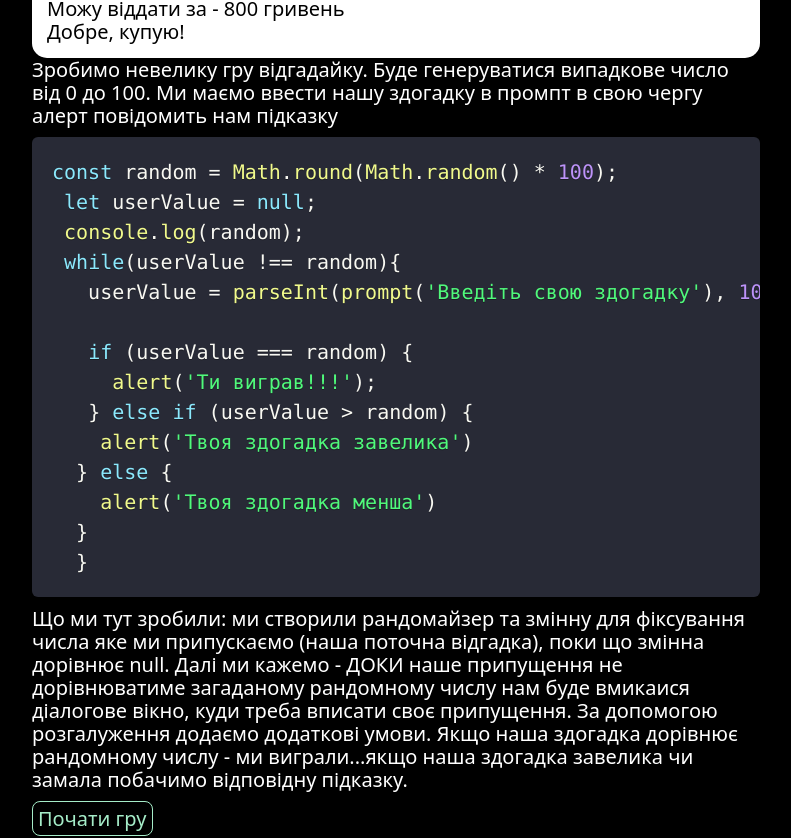
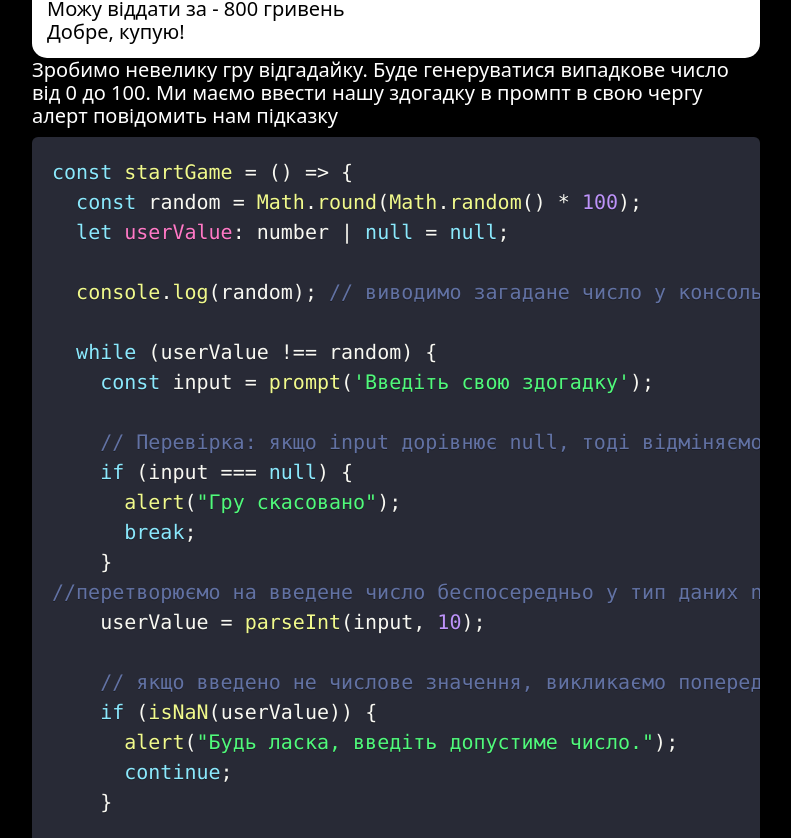
Before and after one commit to Elijah-Vakulenko/web-dev-training, a React (Vite) app: page /cycles in a window 1280 px wide. Shown: the part 1973-2811 px from the top of the page, without its empty margins (244-1035 px from the left). Built offline with nearby package versions, Linux system fonts and the light colour scheme.

Commit message:
Update Cycles.tsx

```diff
--- a/src/pages/Cycles/Cycles.tsx
+++ b/src/pages/Cycles/Cycles.tsx
@@ -29,20 +29,38 @@ while(price > targetPrice && !targetPrice < 800 ){
 }
   console.log('Добре, купую!');`
 
-const game = `const random = Math.round(Math.random() * 100);
- let userValue = null;
- console.log(random);
- while(userValue !== random){
-   userValue = parseInt(prompt('Введіть свою здогадку'), 10);
+const game = `const startGame = () => {
+  const random = Math.round(Math.random() * 100);
+  let userValue: number | null = null;
 
-   if (userValue === random) {
-     alert('Ти виграв!!!');
-   } else if (userValue > random) {
-    alert('Твоя здогадка завелика')
-  } else {
-    alert('Твоя здогадка менша')
+  console.log(random); // виводимо загадане число у консоль для перевірки роботи коду
+
+  while (userValue !== random) {
+    const input = prompt('Введіть свою здогадку');
+
+    // Перевірка: якщо input дорівнює null, тоді відміняємо введення числа
+    if (input === null) {
+      alert("Гру скасовано");
+      break;
+    }
+//перетворюємо на введене число беспосередньо у тип даних number
+    userValue = parseInt(input, 10);
+
+    // якщо введено не числове значення, викликаємо попередження
+    if (isNaN(userValue)) {
+      alert("Будь ласка, введіть допустиме число.");
+      continue;
+    }
+
+    if (userValue === random) {
+      alert('Ти виграв!!!');
+    } else if (userValue > random) {
+      alert('Твоя здогадка завелика');
+    } else {
+      alert('Твоя здогадка менша');
+    }
   }
-  }`
+};`
 
 
 const doWhile = `let counter = 1
@@ -52,23 +70,20 @@ console.log(counter)} while (counter < 10);
 
 const Cycles: React.FC = () => {
 
-      const startGame = () => {
+  const startGame = () => {
   const random = Math.round(Math.random() * 100);
   let userValue: number | null = null;
 
-  console.log(random); // Для налаживания
+  console.log(random);
 
-  // Цикл, продолжается пока пользователь не угадает число
   while (userValue !== random) {
     const input = prompt('Введіть свою здогадку');
 
-    // Проверка: если input равен null, пользователь отменил ввод
     if (input === null) {
       alert("Гру скасовано");
       break;
     }
 
-    // Парсим строку, проверяем, что это число
     userValue = parseInt(input, 10);
 
     if (isNaN(userValue)) {
```
